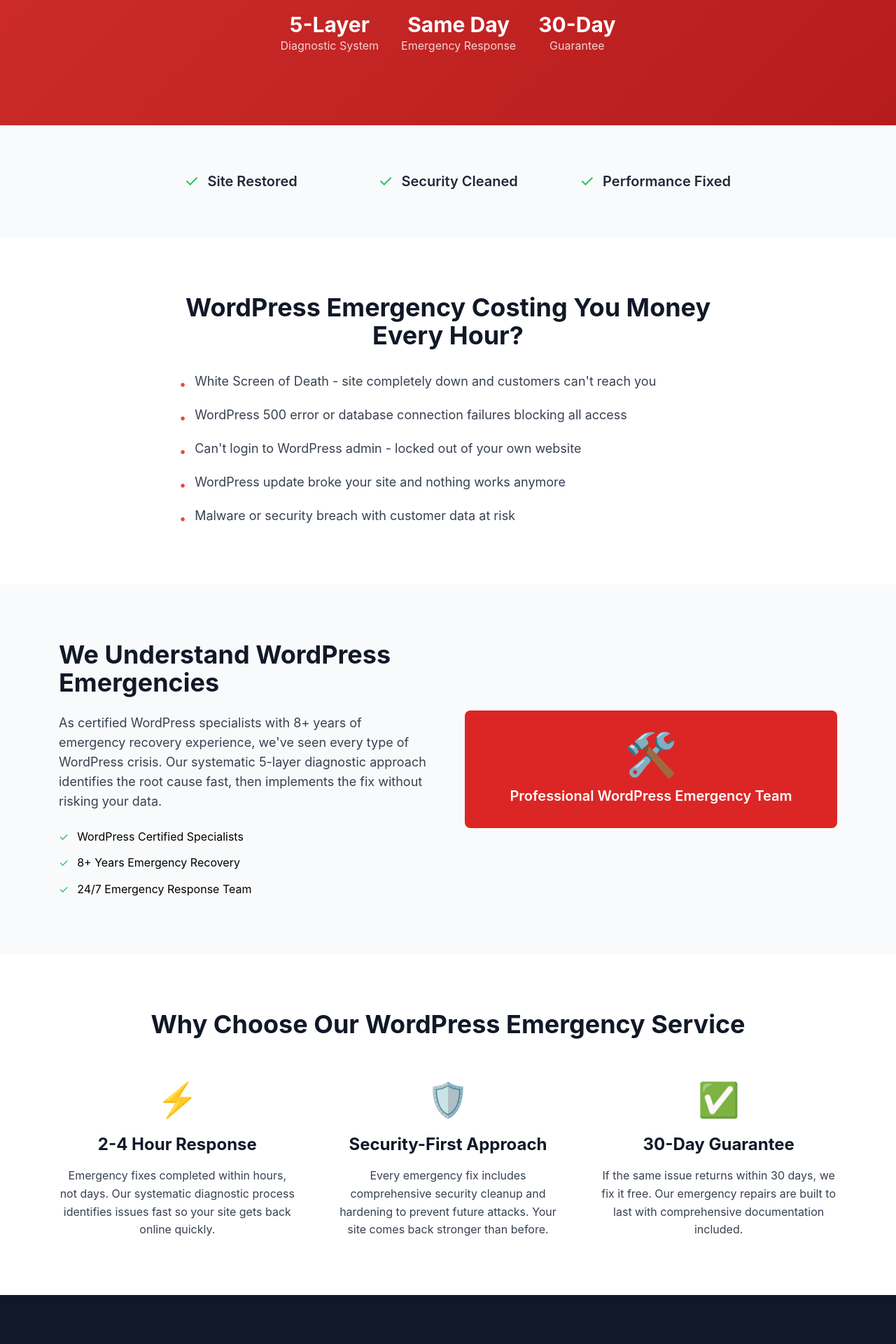
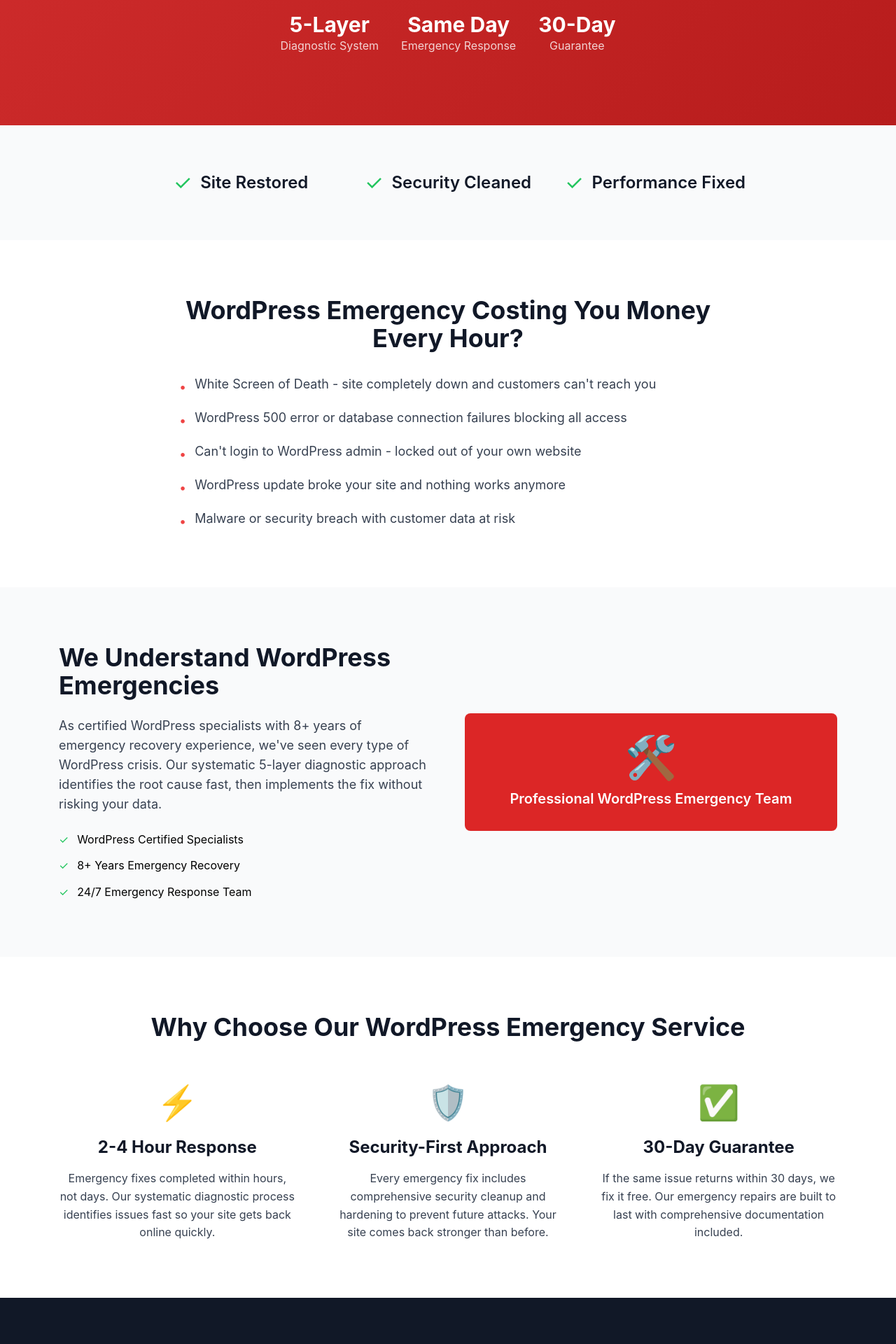
Before and after one commit to gtmsetupservice/ifixwpquick.com, a Jekyll site: the page built from index.html, in a window 1280 px wide. Shown: the part 499-2419 px from the top of the page at 70% size. Built offline with Jekyll 4.4.1, drawn with Linux system fonts in a browser that asks for light colours.

Commit message:
Improve quick wins section accessibility and contrast
- Increase text size from text-xl to text-2xl (20px → 24px)
- Increase checkmark size from text-2xl to text-3xl (24px → 30px)
- Improve contrast: text-gray-800 → text-gray-900
- Achieves 15:1 contrast ratio (exceeds WCAG 2.1 AA requirement)
- Better readability for visually impaired users

```diff
--- a/index.html
+++ b/index.html
@@ -54,16 +54,16 @@
   <div class="max-w-4xl mx-auto px-5">
     <div class="grid grid-cols-1 md:grid-cols-3 gap-8 text-center">
       <div class="flex items-center justify-center gap-3">
-        <span class="text-green-500 text-2xl">✓</span>
-        <span class="text-xl font-semibold text-gray-800">Site Restored</span>
+        <span class="text-green-500 text-3xl">✓</span>
+        <span class="text-2xl font-semibold text-gray-900">Site Restored</span>
       </div>
       <div class="flex items-center justify-center gap-3">
-        <span class="text-green-500 text-2xl">✓</span>
-        <span class="text-xl font-semibold text-gray-800">Security Cleaned</span>
+        <span class="text-green-500 text-3xl">✓</span>
+        <span class="text-2xl font-semibold text-gray-900">Security Cleaned</span>
       </div>
       <div class="flex items-center justify-center gap-3">
-        <span class="text-green-500 text-2xl">✓</span>
-        <span class="text-xl font-semibold text-gray-800">Performance Fixed</span>
+        <span class="text-green-500 text-3xl">✓</span>
+        <span class="text-2xl font-semibold text-gray-900">Performance Fixed</span>
       </div>
     </div>
   </div>
```
